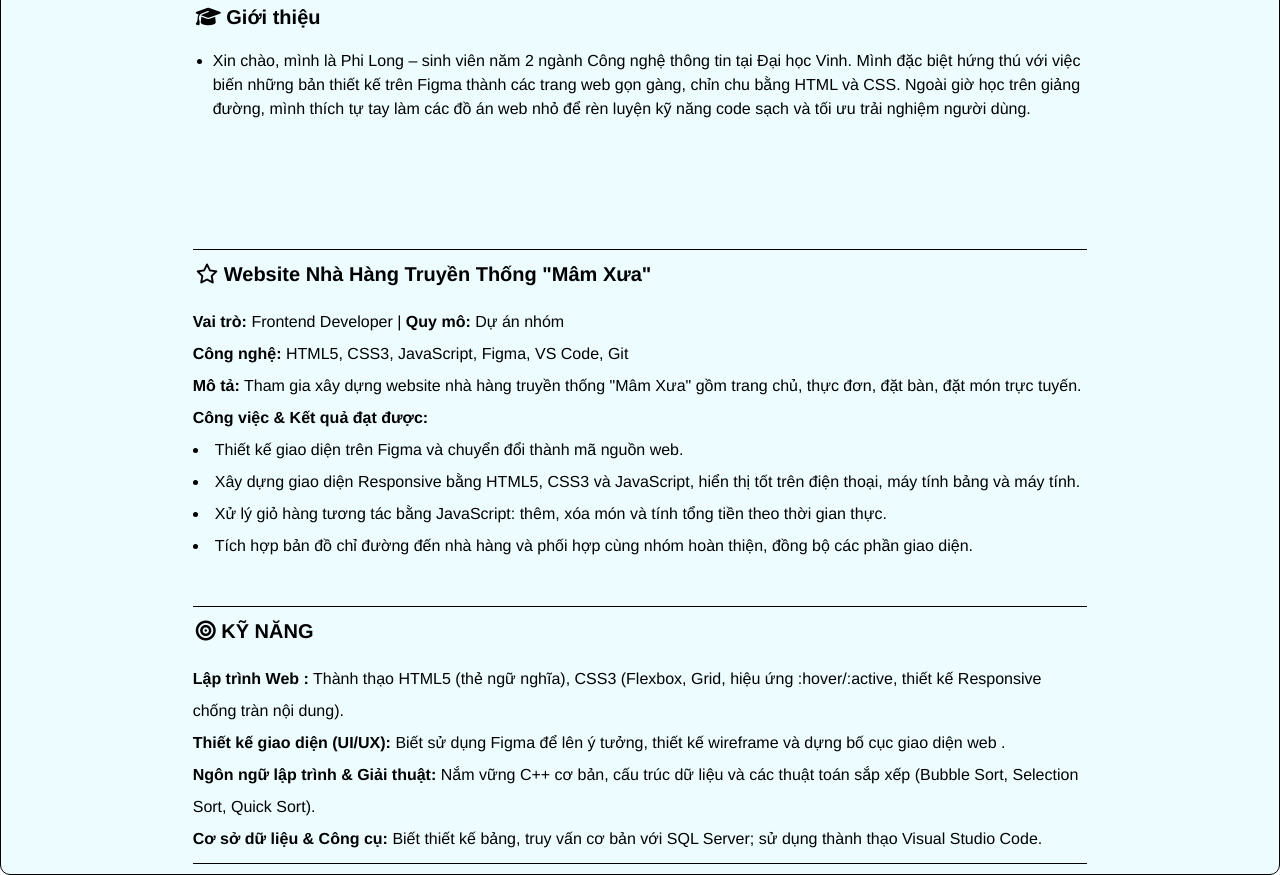
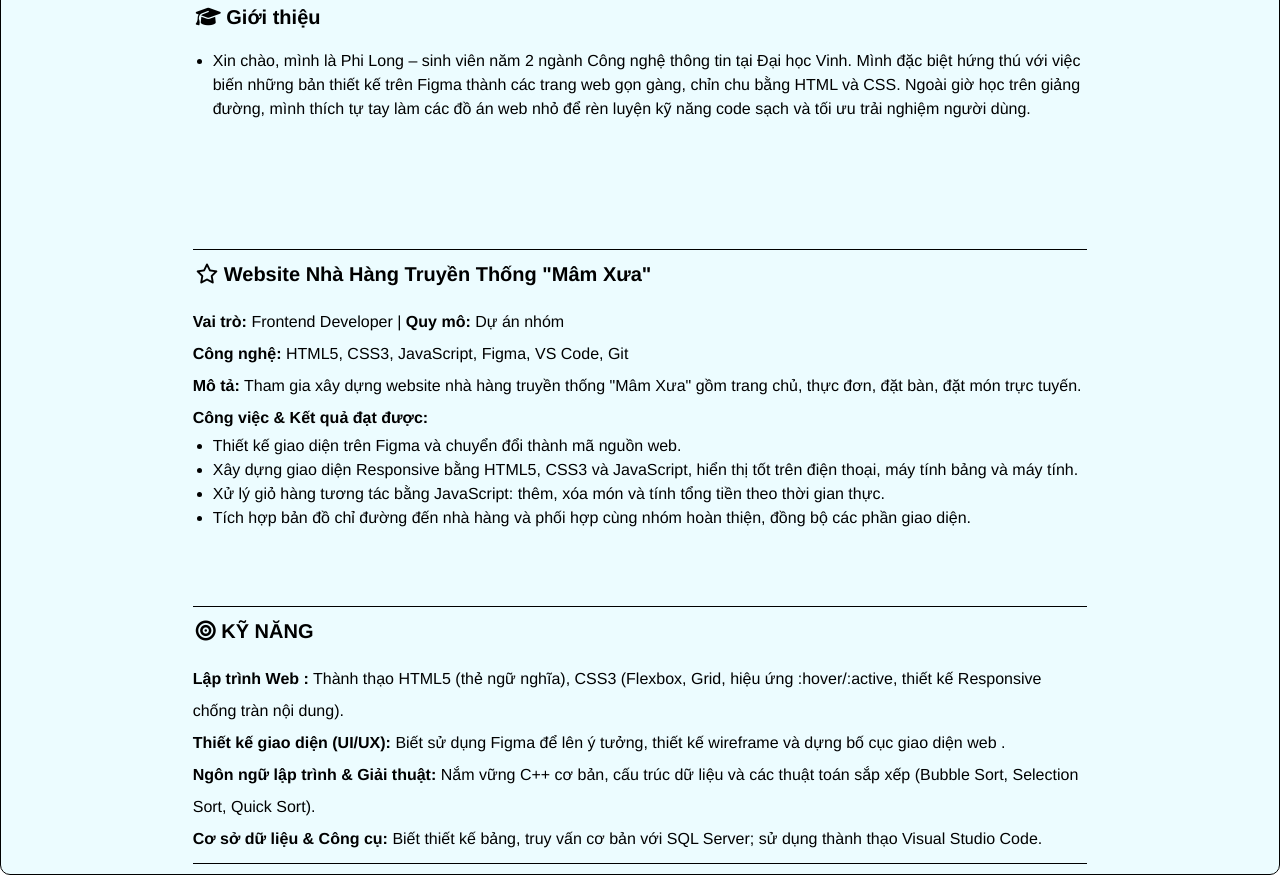
Before and after one commit to Long2427/do-an-ca-nhan, a plain HTML site: page index.html in a window 1280 px wide. Shown: the part 496-1371 px from the top of the page. Drawn offline with Linux system fonts and the light colour scheme.

Commit message:
cap nhat code

```diff
--- a/index.html
+++ b/index.html
@@ -70,7 +70,7 @@
                     </div>
                     <div class="sapxep-duoi">
 
-                        <div class="chu chu1">
+                        <div class="chu ">
                             <ul>
                                 <li><span>Xin chào, mình là Phi Long – sinh viên năm 2 ngành Công nghệ thông tin tại Đại
                                         học Vinh. Mình đặc biệt hứng thú với việc biến những bản thiết kế trên Figma
@@ -107,13 +107,26 @@
                             <div>
 
                                 <span><b>Công việc & Kết quả đạt được:</b>
-                                    <li>Thiết kế giao diện trên Figma và chuyển đổi thành mã nguồn web.</li>
-                                    <li>Xây dựng giao diện Responsive bằng HTML5, CSS3 và JavaScript, hiển thị tốt trên
-                                        điện thoại, máy tính bảng và máy tính.</li>
-                                    <li>Xử lý giỏ hàng tương tác bằng JavaScript: thêm, xóa món và tính tổng tiền theo
-                                        thời gian thực.</li>
-                                    <li>Tích hợp bản đồ chỉ đường đến nhà hàng và phối hợp cùng nhóm hoàn thiện, đồng bộ
-                                        các phần giao diện.</li>
+                                    <div class="chu">
+                                        <ul>
+                                            <li><span>Thiết kế giao diện trên Figma và chuyển đổi thành mã nguồn
+                                                    web.</span>
+                                            </li>
+                                            <li><span>Xây dựng giao diện Responsive bằng HTML5, CSS3 và JavaScript, hiển
+                                                    thị tốt
+                                                    trên
+                                                    điện thoại, máy tính bảng và máy tính.</span></li>
+                                            <li><span>Xử lý giỏ hàng tương tác bằng JavaScript: thêm, xóa món và tính
+                                                    tổng tiền
+                                                    theo
+                                                    thời gian thực.</span></li>
+                                            <li><span>Tích hợp bản đồ chỉ đường đến nhà hàng và phối hợp cùng nhóm hoàn
+                                                    thiện,
+                                                    đồng bộ
+                                                    các phần giao diện.</span></li>
+                                        </ul>
+                                    </div>
+
                                 </span>
 
                             </div>
```
Also changed, not shown: style.css (+0 -84 lines).
